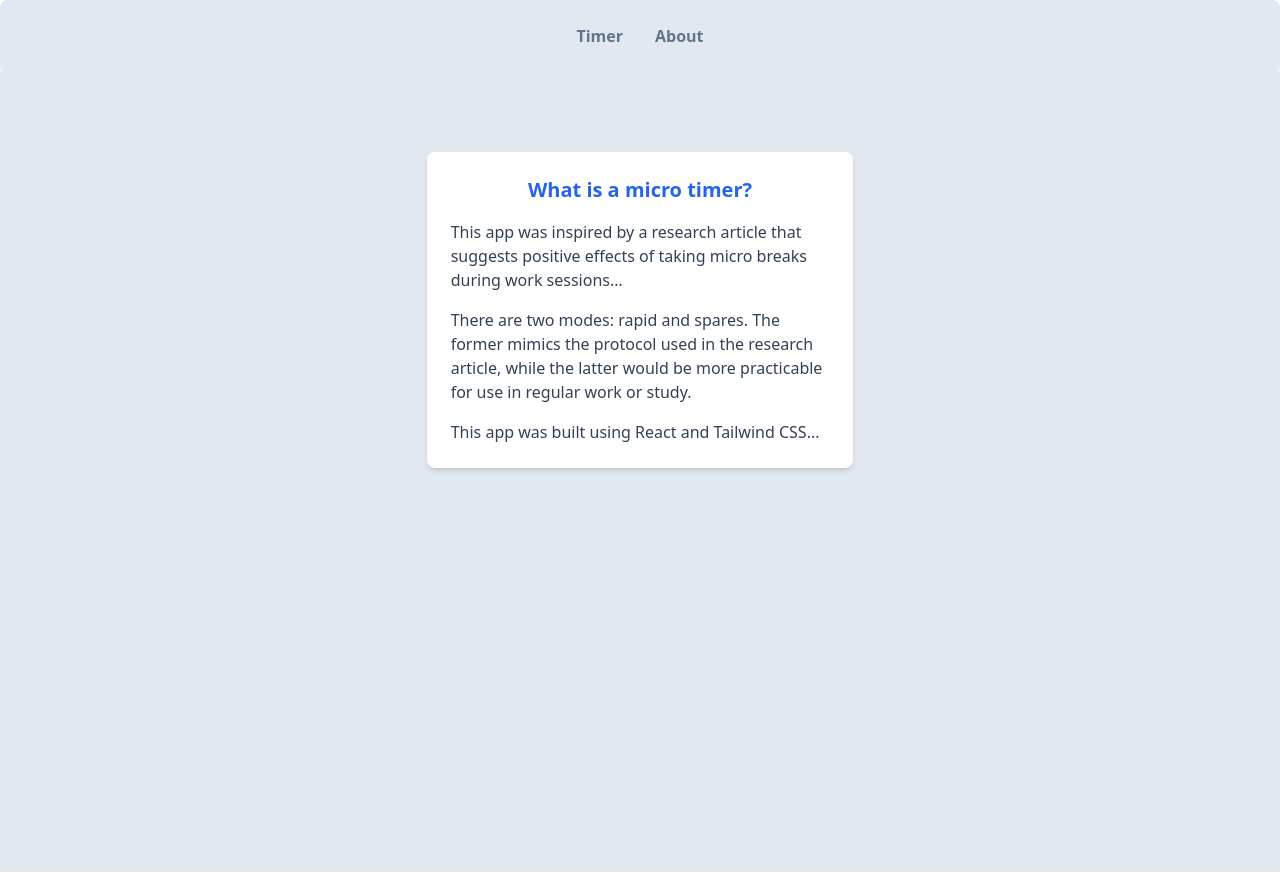
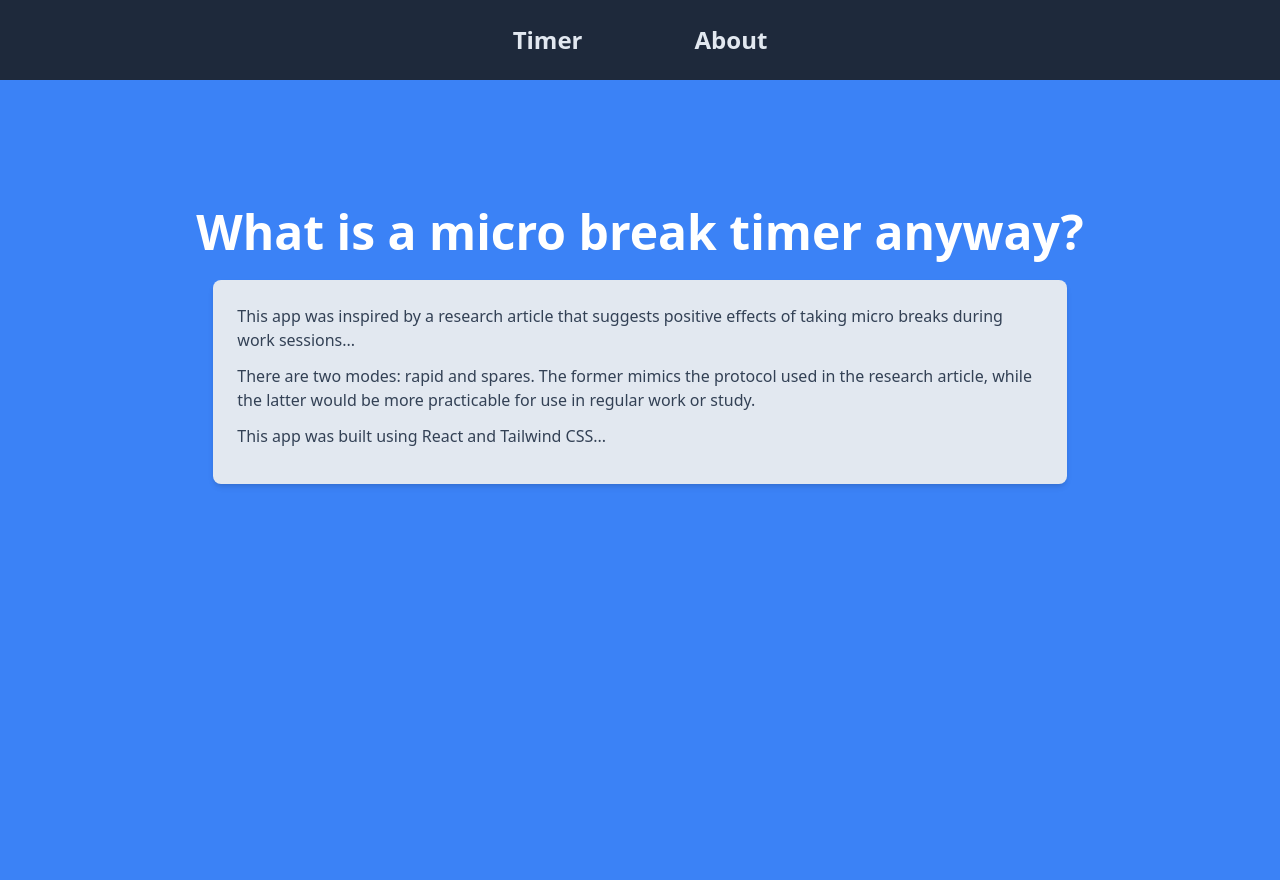
Before and after one commit to jwatts4/micro-break, a React (Create React App) app: page /about in a window 1280 px wide. Built offline with nearby package versions, Linux system fonts and the light colour scheme.

Commit message:
Improve styling.

```diff
--- a/src/components/Navbar.js
+++ b/src/components/Navbar.js
@@ -2,18 +2,18 @@ import { Link } from "react-router-dom";
 
 const Navbar = () => {
     return (
-        <div className="bg-slate-200 shadow-md p-4 rounded-lg">
-            <div className="flex justify-center items-center">
+        <div className="bg-slate-800 shadow-md p-4">
+            <div className="flex justify-center items-center space-x-20">
                 <Link
                     to="/"
-                    className="text-slate-500 hover:text-slate-900 font-semibold px-4 py-2 rounded transition-colors"
+                    className="text-slate-200 hover:text-white text-2xl font-semibold px-4 py-2 rounded transition-colors"
                 >
                     Timer
                 </Link>
 
                 <Link
                     to="/about"
-                    className="text-slate-500 hover:text-slate-900 font-semibold px-4 py-2 rounded transition-colors"
+                    className="text-slate-200 hover:text-white text-2xl font-semibold px-4 py-2 rounded transition-colors"
                 >
                     About
                 </Link>
--- a/src/pages/About.js
+++ b/src/pages/About.js
@@ -1,25 +1,22 @@
 const About = () => {
     return (
-        <div className="min-h-screen bg-slate-200 pt-20">
-            {" "}
+        <div className="flex flex-col items-center justify-start min-h-screen pt-32 bg-blue-500">
             {/* Ensure full screen height and padding from the top */}
-            <div className="w-2/3 md:w-1/2 lg:w-1/3 mx-auto space-y-4 p-6 bg-white shadow-md rounded-lg">
-                {" "}
-                {/* Centered with automatic margins */}
-                <h1 className="text-xl font-bold text-blue-600 text-center">
-                    What is a micro timer?
-                </h1>
-                <p className="text-slate-700">
+            <h1 className="text-5xl text-center font-semibold text-white mb-6">
+                What is a micro break timer anyway?
+            </h1>
+            <div className="w-4/6 max-w-4xl bg-slate-200 p-6 rounded-lg shadow-md mb-6">
+                <p className="text-slate-700 pb-3">
                     This app was inspired by a research article that suggests
                     positive effects of taking micro breaks during work
                     sessions...
                 </p>
-                <p className="text-slate-700">
+                <p className="text-slate-700 pb-3">
                     There are two modes: rapid and spares. The former mimics the
                     protocol used in the research article, while the latter
                     would be more practicable for use in regular work or study.
                 </p>
-                <p className="text-slate-700">
+                <p className="text-slate-700 pb-3">
                     This app was built using React and Tailwind CSS...
                 </p>
             </div>
--- a/src/pages/Home.js
+++ b/src/pages/Home.js
@@ -5,14 +5,13 @@ const Home = () => {
     const [isMicroBreak, setIsMicroBreak] = useState(false);
 
     return (
-        // Use flex layout to center the content vertically and horizontally
         <div
-            className={`flex justify-center  items-start min-h-screen pt-32 ${
+            className={`flex flex-col justify-start items-center min-h-screen pt-32 ${
                 isMicroBreak ? "bg-orange-500" : "bg-blue-500"
             }`}
         >
-            <div className="text-center ">
-                <h3 className="text-5xl font-semibold text-white mb-6">
+            <div className="w-4/6 max-w-4xl">
+                <h3 className="text-5xl text-center font-semibold text-white mb-6">
                     Micro Break Timer
                 </h3>
                 <Timer
```
